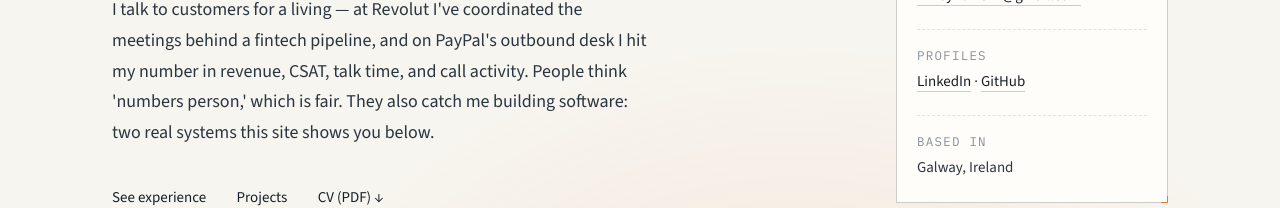
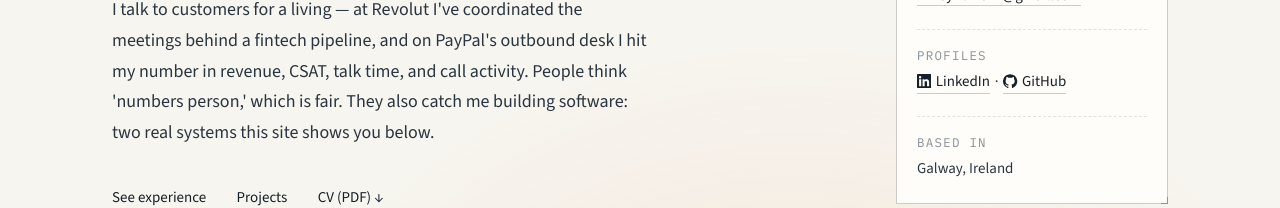
Before and after one commit to fitzgeraldmichaelrhys-pixel/portfolio, a React (Vite) app: page / in a window 1280 px wide. Shown: the part 399-607 px from the top of the page. Built offline with nearby package versions, Linux system fonts and the light colour scheme.

Commit message:
Add LinkedIn and GitHub icons to hero profiles row

```diff
--- a/src/components/Hero.module.css
+++ b/src/components/Hero.module.css
@@ -232,6 +232,20 @@
   color: var(--ws-ink-soft);
 }
 
+.profileRow {
+  display: flex;
+  align-items: center;
+  gap: 0.3rem;
+}
+
+.socialIcon {
+  width: 0.95em;
+  height: 0.95em;
+  margin-right: 0.28rem;
+  vertical-align: -0.14em;
+  flex-shrink: 0;
+}
+
 .factPanel a {
   color: var(--ws-ink);
   text-decoration: none;
--- a/src/components/Hero.tsx
+++ b/src/components/Hero.tsx
@@ -57,10 +57,20 @@ export function Hero() {
 
               <div>
                 <dt>Profiles</dt>
-                <dd>
-                  <a href={SITE.linkedin} target="_blank" rel="noopener noreferrer">LinkedIn</a>{' '}
+                <dd className={styles.profileRow}>
+                  <a href={SITE.linkedin} target="_blank" rel="noopener noreferrer">
+                    <svg className={styles.socialIcon} viewBox="0 0 24 24" fill="currentColor" aria-hidden="true" focusable="false">
+                      <path d="M20.45 20.45h-3.56v-5.57c0-1.33-.02-3.04-1.85-3.04-1.85 0-2.14 1.45-2.14 2.94v5.67H9.35V9h3.41v1.56h.05c.48-.9 1.64-1.85 3.37-1.85 3.6 0 4.27 2.37 4.27 5.46v6.28zM5.34 7.43a2.07 2.07 0 1 1 0-4.13 2.07 2.07 0 0 1 0 4.13zM7.12 20.45H3.55V9h3.57v11.45zM22.22 0H1.77C.79 0 0 .77 0 1.72v20.55C0 23.23.79 24 1.77 24h20.45c.98 0 1.78-.77 1.78-1.72V1.72C24 .77 23.2 0 22.22 0z" />
+                    </svg>
+                    LinkedIn
+                  </a>{' '}
                   &middot;{' '}
-                  <a href={SITE.github} target="_blank" rel="noopener noreferrer">GitHub</a>
+                  <a href={SITE.github} target="_blank" rel="noopener noreferrer">
+                    <svg className={styles.socialIcon} viewBox="0 0 24 24" fill="currentColor" aria-hidden="true" focusable="false">
+                      <path d="M12 .3a12 12 0 0 0-3.79 23.39c.6.11.82-.26.82-.58v-2.03c-3.34.73-4.04-1.61-4.04-1.61-.55-1.39-1.34-1.76-1.34-1.76-1.09-.75.08-.73.08-.73 1.21.09 1.84 1.24 1.84 1.24 1.07 1.84 2.81 1.31 3.5 1 .11-.78.42-1.31.76-1.61-2.66-.3-5.47-1.33-5.47-5.93 0-1.31.47-2.38 1.24-3.22-.13-.3-.54-1.52.11-3.18 0 0 1.01-.32 3.3 1.24a11.5 11.5 0 0 1 6.01 0c2.29-1.56 3.3-1.24 3.3-1.24.65 1.66.24 2.88.12 3.18.77.84 1.23 1.91 1.23 3.22 0 4.61-2.81 5.62-5.49 5.92.43.37.82 1.1.82 2.22v3.29c0 .32.21.7.82.58A12 12 0 0 0 12 .3z" />
+                    </svg>
+                    GitHub
+                  </a>
                 </dd>
               </div>
 
```
